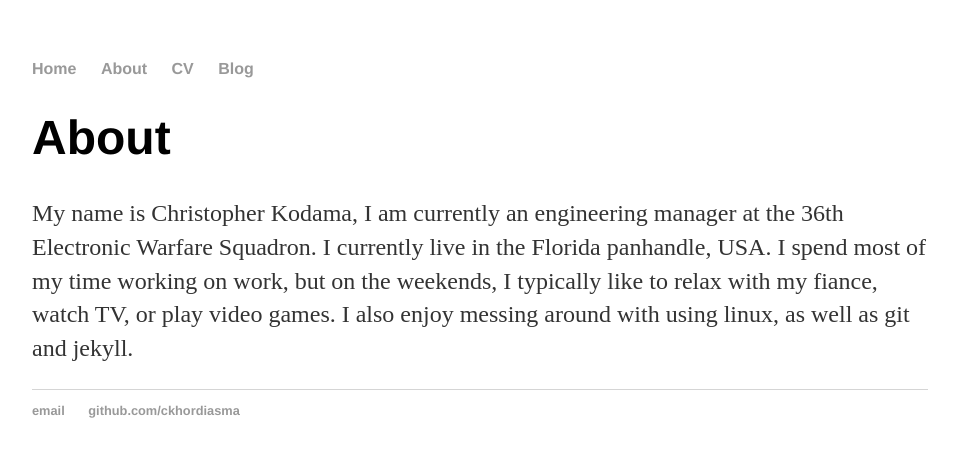
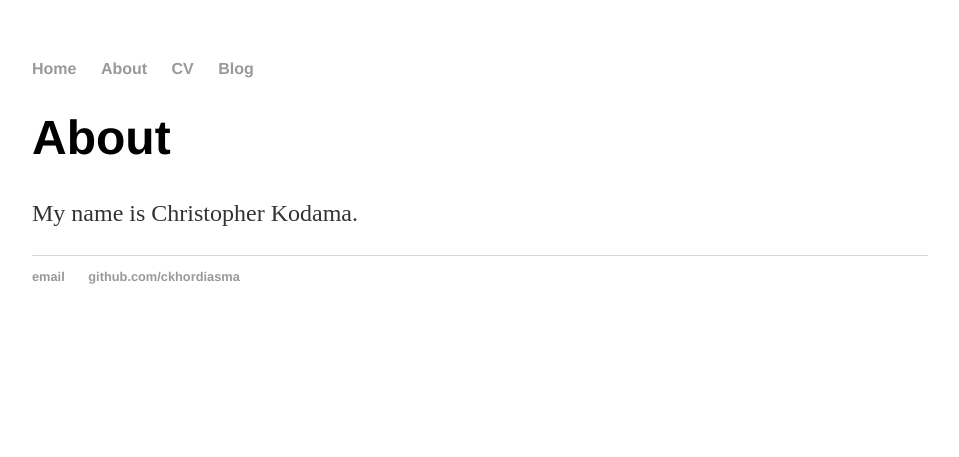
Before and after one commit to ckhordiasma/xoid, a Jekyll site: the page built from about/index.html, in a window 1280 px wide. Shown: the top 457 px of the page, without its empty margins (160-1119 px from the left). Built offline with Jekyll 4.4.1, drawn with Linux system fonts in a browser that asks for light colours.

Commit message:
parsed down about page

```diff
--- a/about/index.html
+++ b/about/index.html
@@ -3,5 +3,5 @@ layout: default
 title: About
 ---
 <h1>{{page.title}} </h1>
-<p>My name is Christopher Kodama, I am currently an engineering manager at the 36th Electronic Warfare Squadron. I currently live in the Florida panhandle, USA.  I spend most of my time working on work, but on the weekends, I typically like to relax with my fiance, watch TV, or play video games.  I also enjoy messing around with using linux, as well as git and jekyll.
+<p>My name is Christopher Kodama.
 </p>
```
